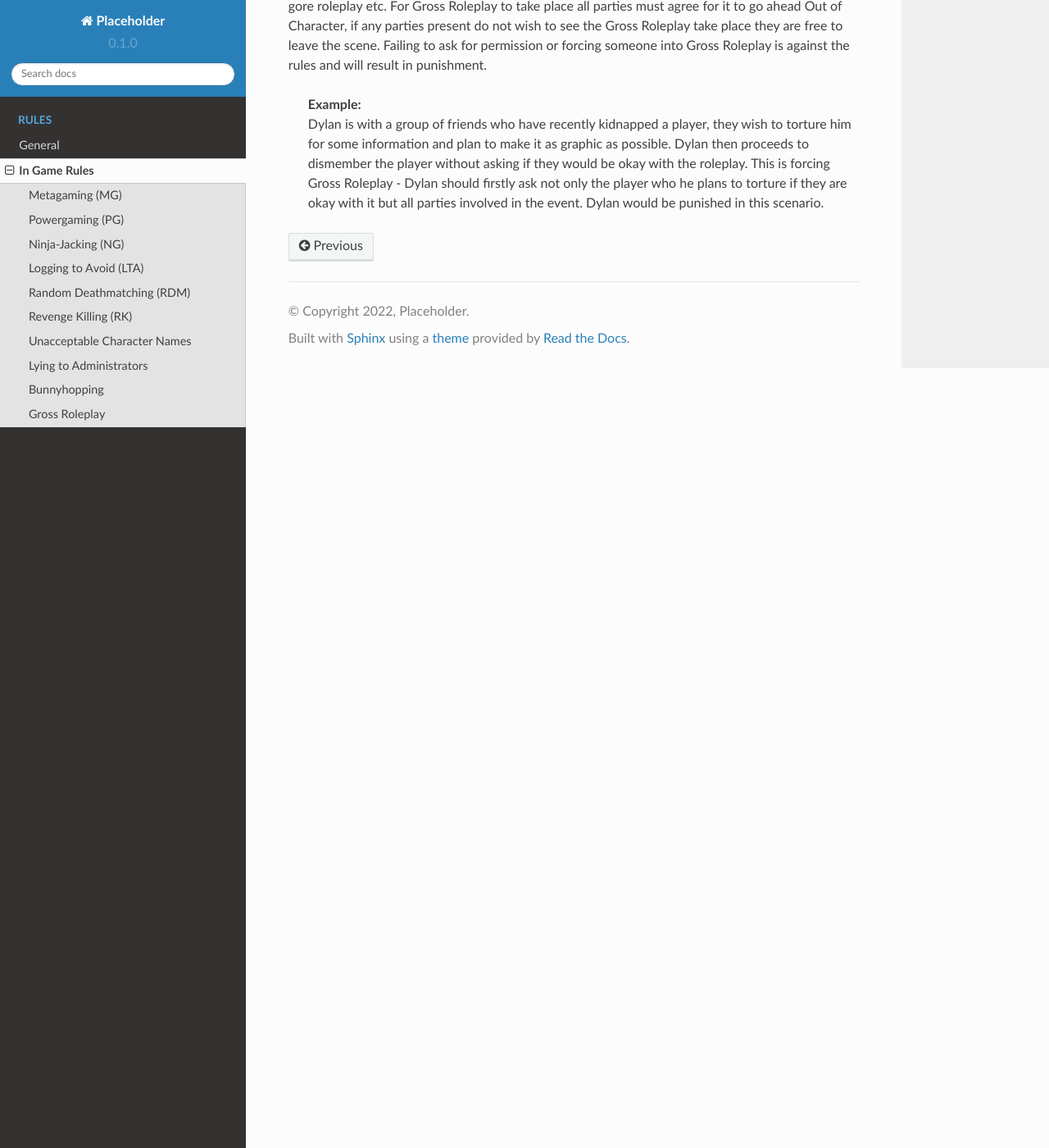
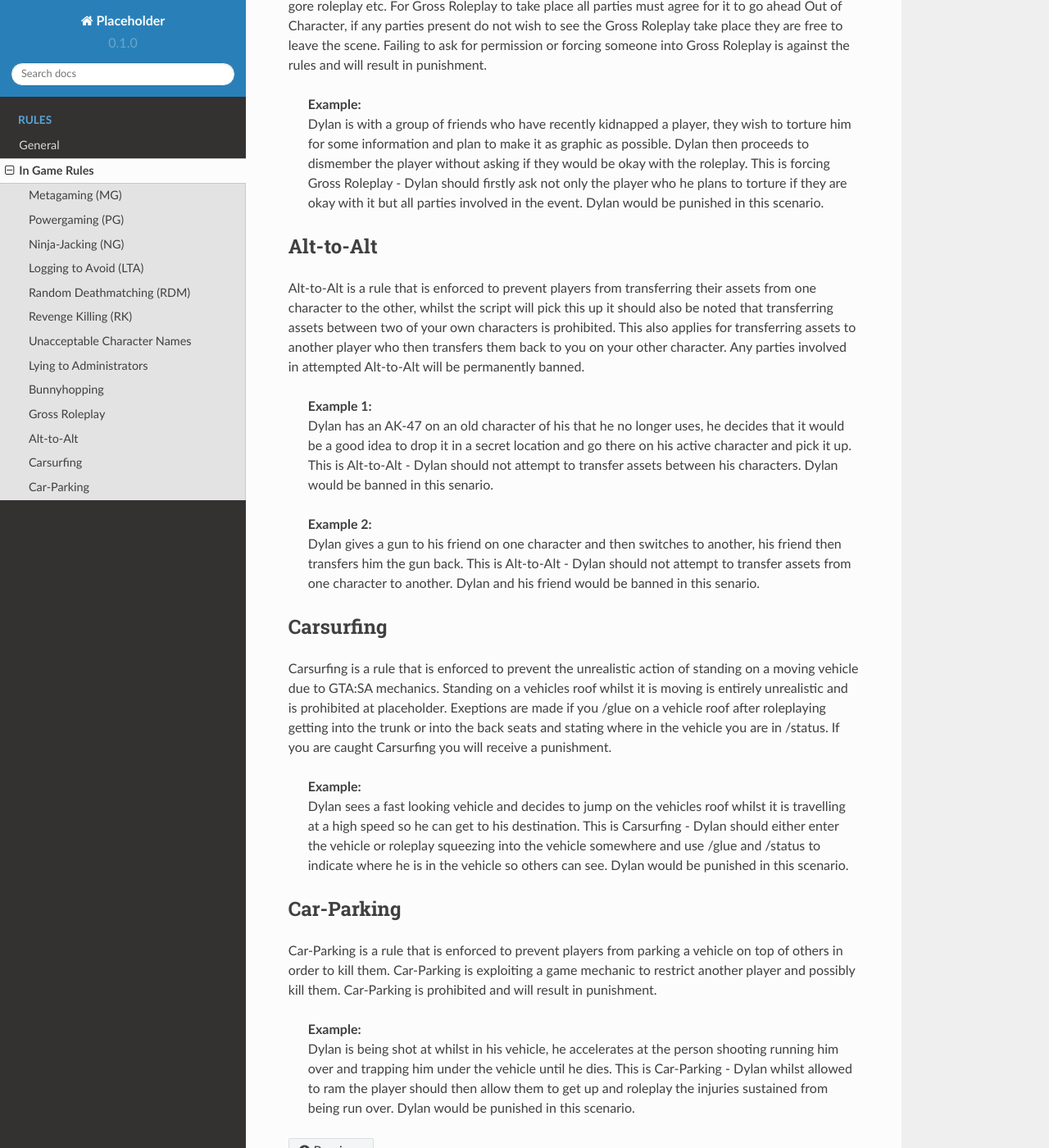
Before and after one commit to Illeeminati/doc, a Sphinx documentation site: the page built from docs/source/rules/ig_rules.rst, in a window 1280 px wide and 1400 px high, scrolled down 4867 px. Shown: the whole window at 82% size. Built offline with Sphinx 7.4.7 and the Read the Docs theme 2.0.0, drawn with Linux system fonts in a browser that asks for light colours.

Commit message:
Update ig_rules.rst

```diff
--- a/docs/source/rules/ig_rules.rst
+++ b/docs/source/rules/ig_rules.rst
@@ -116,3 +116,30 @@ Gross roleplay is a rule that is enforced to ensure that all parties involved in
 
    | **Example:**
    | Dylan is with a group of friends who have recently kidnapped a player, they wish to torture him for some information and plan to make it as graphic as possible. Dylan then proceeds to dismember the player without asking if they would be okay with the roleplay. This is forcing Gross Roleplay - Dylan should firstly ask not only the player who he plans to torture if they are okay with it but all parties involved in the event. Dylan would be punished in this scenario.
+
+***********
+Alt-to-Alt
+***********
+Alt-to-Alt is a rule that is enforced to prevent players from transferring their assets from one character to the other, whilst the script will pick this up it should also be noted that transferring assets between two of your own characters is prohibited. This also applies for transferring assets to another player who then transfers them back to you on your other character. Any parties involved in attempted Alt-to-Alt will be permanently banned.
+
+   | **Example 1:**
+   | Dylan has an AK-47 on an old character of his that he no longer uses, he decides that it would be a good idea to drop it in a secret location and go there on his active character and pick it up. This is Alt-to-Alt - Dylan should not attempt to transfer assets between his characters. Dylan would be banned in this senario.
+
+   | **Example 2:**
+   | Dylan gives a gun to his friend on one character and then switches to another, his friend then transfers him the gun back. This is Alt-to-Alt - Dylan should not attempt to transfer assets from one character to another. Dylan and his friend would be banned in this senario.
+
+***********
+Carsurfing
+***********
+Carsurfing is a rule that is enforced to prevent the unrealistic action of standing on a moving vehicle due to GTA:SA mechanics. Standing on a vehicles roof whilst it is moving is entirely unrealistic and is prohibited at placeholder. Exeptions are made if you /glue on a vehicle roof after roleplaying getting into the trunk or into the back seats and stating where in the vehicle you are in /status. If you are caught Carsurfing you will receive a punishment.
+
+   | **Example:**
+   | Dylan sees a fast looking vehicle and decides to jump on the vehicles roof whilst it is travelling at a high speed so he can get to his destination. This is Carsurfing - Dylan should either enter the vehicle or roleplay squeezing into the vehicle somewhere and use /glue and /status to indicate where he is in the vehicle so others can see. Dylan would be punished in this scenario.
+
+***********
+Car-Parking
+***********
+Car-Parking is a rule that is enforced to prevent players from parking a vehicle on top of others in order to kill them. Car-Parking is exploiting a game mechanic to restrict another player and possibly kill them. Car-Parking is prohibited and will result in punishment.
+
+   | **Example:**
+   | Dylan is being shot at whilst in his vehicle, he accelerates at the person shooting running him over and trapping him under the vehicle until he dies. This is Car-Parking - Dylan whilst allowed to ram the player should then allow them to get up and roleplay the injuries sustained from being run over. Dylan would be punished in this scenario.
```
